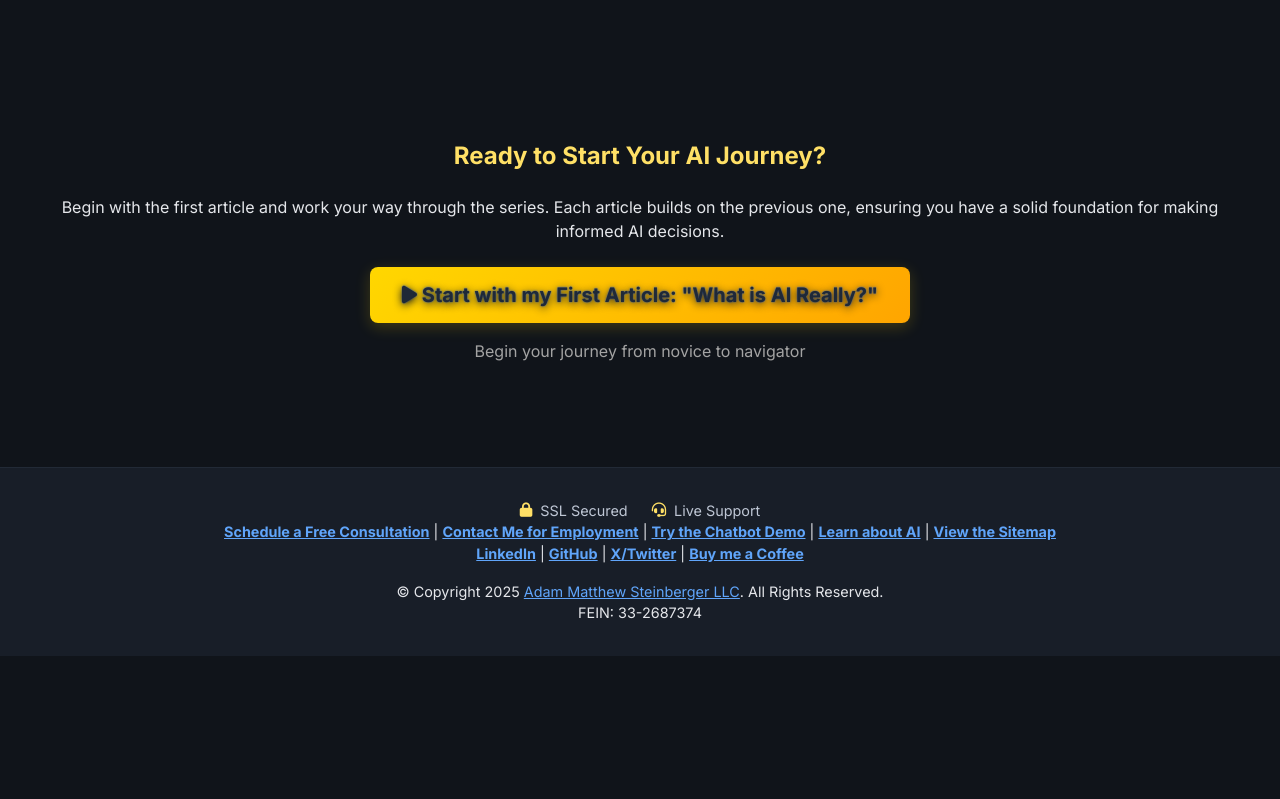
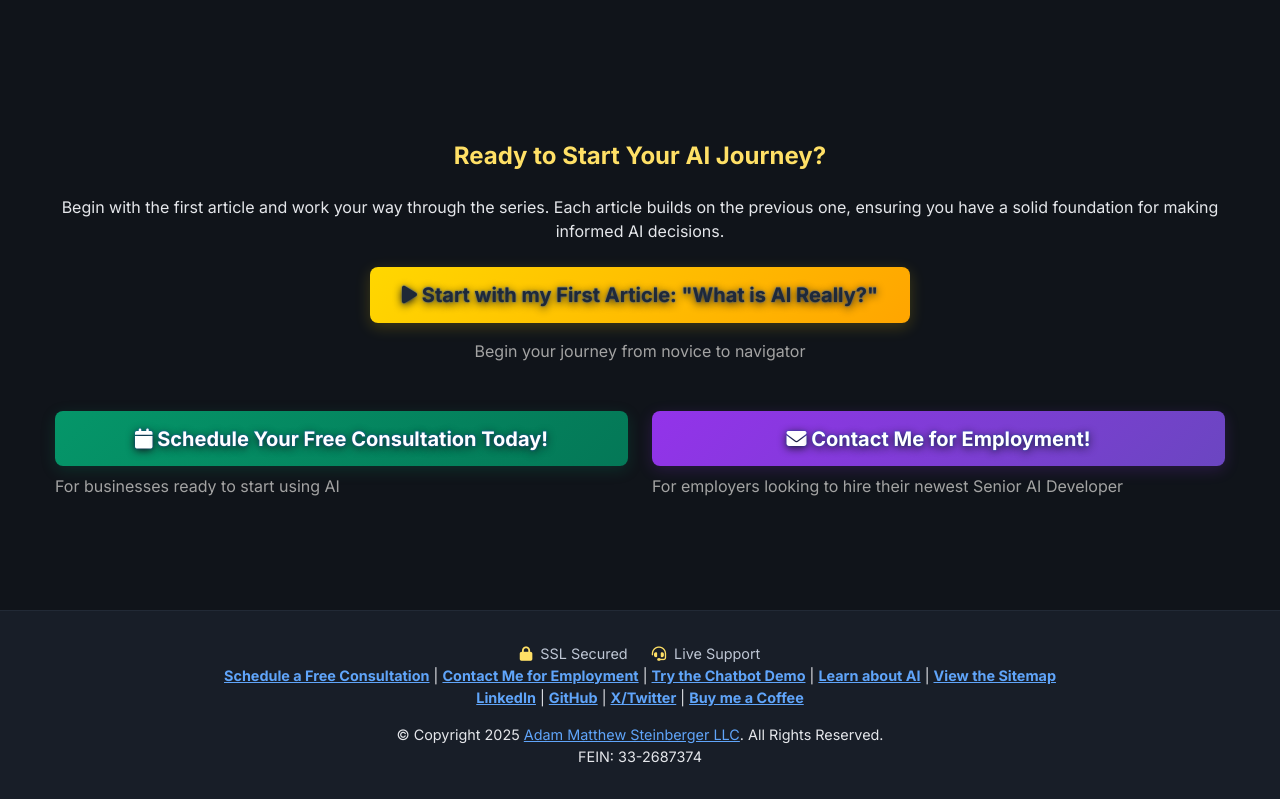
Before and after one commit to realadammatthew/hire-adam-steinberger, a Next.js app in the folder hire-adam-steinberger-nextjs/: page /novice-to-navigator in a window 1280 px wide. Shown: the part 8261-9060 px from the top of the page. Before the commit the page ends 8917 px from the top, so only its background shows below. Built offline with nearby package versions, Linux system fonts and the light colour scheme; a web font is replaced by a local one.

Commit message:
another small update

```diff
--- a/hire-adam-steinberger-nextjs/src/app/novice-to-navigator/page.tsx
+++ b/hire-adam-steinberger-nextjs/src/app/novice-to-navigator/page.tsx
@@ -87,6 +87,23 @@ export default function NoviceToNavigator() {
           </Link>
           <p className="mt-3 text-secondary">Begin your journey from novice to navigator</p>
         </div>
+        <br />
+        <div className="row justify-content-center">
+          <div className="col-md-6 mb-3">
+            <a href="https://tidycal.com/realadammatthew" target="_blank" rel="noopener noreferrer"
+              className="btn-custom btn btn-lg fw-bold shadow-lg px-4 py-3 consultation-btn w-100">
+              <i className="fas fa-calendar"></i> Schedule Your Free Consultation Today!
+            </a>
+            <p className="mt-2 text-secondary">For businesses ready to start using AI</p>
+          </div>
+          <div className="col-md-6 mb-3">
+            <a href="mailto:adam@matthewsteinberger.com"
+              className="btn-custom btn btn-lg fw-bold shadow-lg px-4 py-3 employer-btn w-100">
+              <i className="fas fa-envelope"></i> Contact Me for Employment!
+            </a>
+            <p className="mt-2 text-secondary">For employers looking to hire their newest Senior AI Developer</p>
+          </div>
+        </div>
       </section>
     </main>
   );
```
